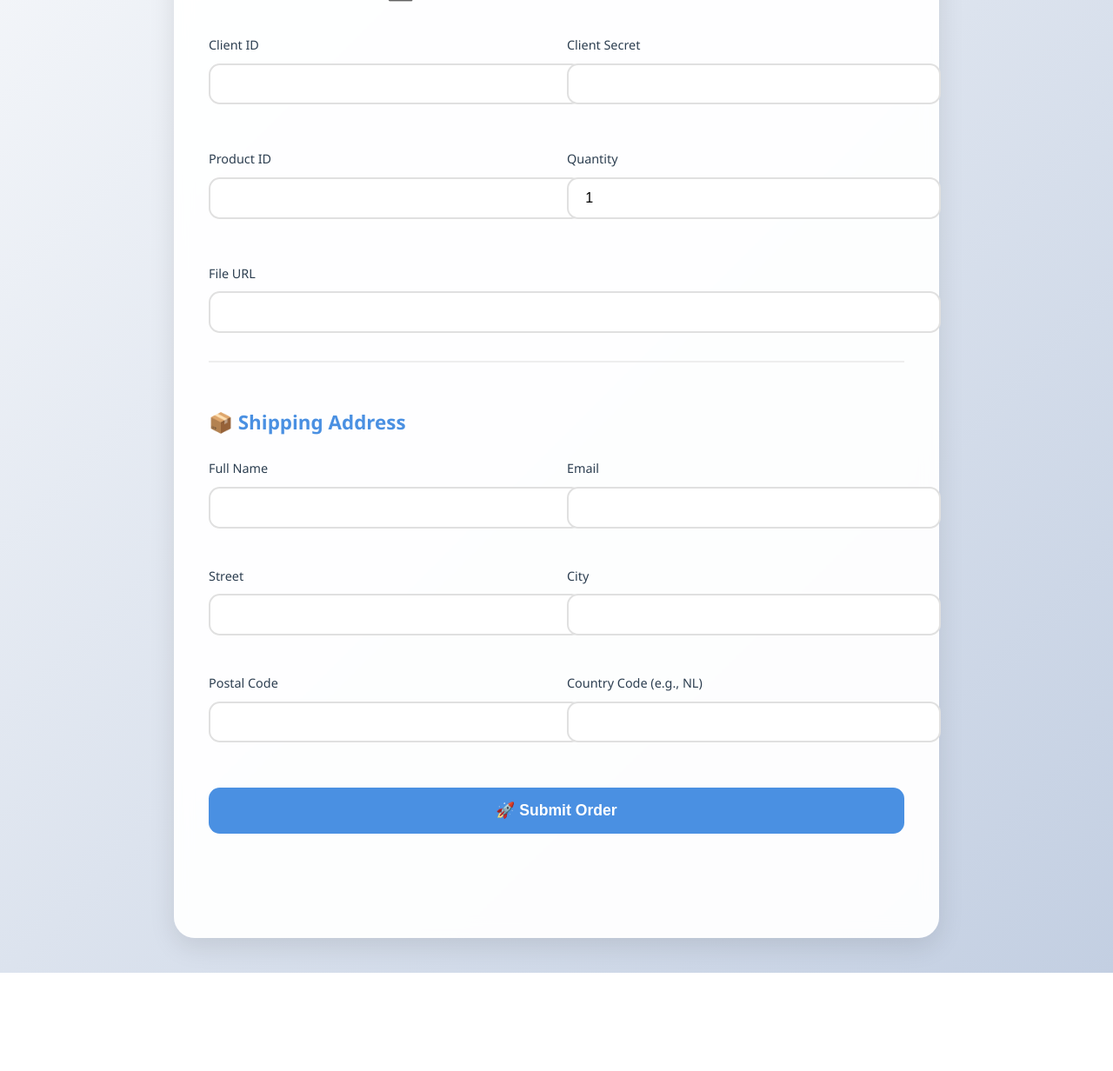
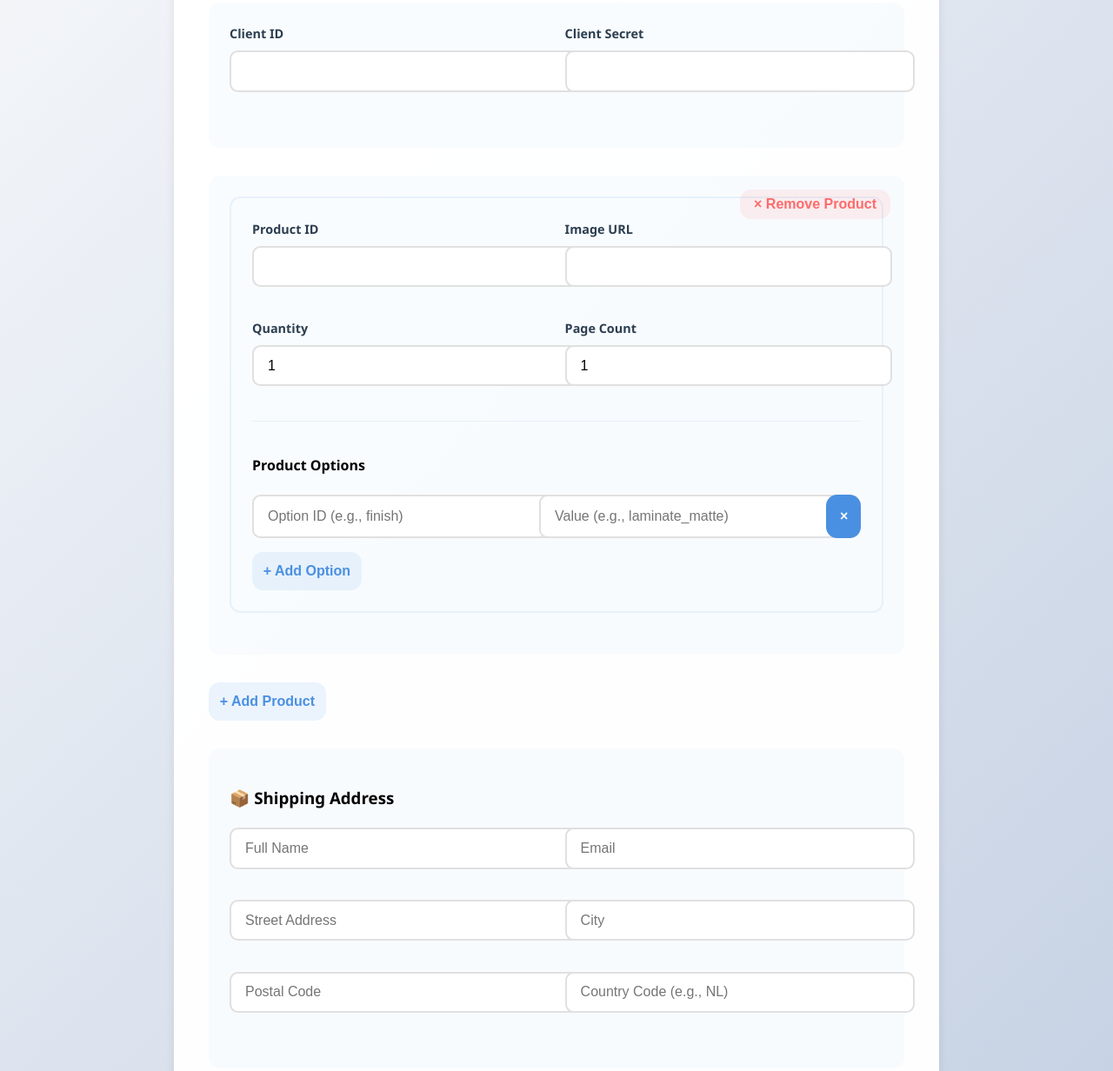
Before and after one commit to victorlaforga/wallstraight-api, a plain HTML site: page index.html in a window 1280 px wide. Shown: the part 152-1384 px from the top of the page at 87% size. Before the commit the page ends 1271 px from the top, so only its background shows below. Drawn offline with Linux system fonts and the light colour scheme.

Commit message:
Add files via upload

```diff
--- a/index.html
+++ b/index.html
@@ -3,7 +3,7 @@
 <head>
     <meta charset="UTF-8">
     <meta name="viewport" content="width=device-width, initial-scale=1.0">
-    <title>Print API Order Tool</title>
+    <title>Multi-Product Order Tool</title>
     <style>
         :root {
             --primary: #4A90E2;
@@ -11,6 +11,8 @@
             --error: #FF6B6B;
             --background: #F8F9FA;
             --text: #2C3E50;
+            --radius: 0.8rem;
+            --transition: all 0.2s ease;
         }
 
         body {
@@ -19,88 +21,105 @@
             background: linear-gradient(135deg, #f5f7fa 0%, #c3cfe2 100%);
             min-height: 100vh;
             padding: 2rem;
+            margin: 0;
         }
 
         .form-container {
-            background: rgba(255, 255, 255, 0.95);
+            background: rgba(255, 255, 255, 0.98);
             max-width: 800px;
             margin: 0 auto;
             padding: 2.5rem;
-            border-radius: 1.5rem;
-            box-shadow: 0 10px 30px rgba(0,0,0,0.1);
-            backdrop-filter: blur(10px);
+            border-radius: var(--radius);
+            box-shadow: 0 4px 12px rgba(0,0,0,0.08);
         }
 
         h1 {
             color: var(--primary);
             text-align: center;
+            margin: 0 0 2rem;
+            font-weight: 700;
+            font-size: 2rem;
+        }
+
+        .form-section {
             margin-bottom: 2rem;
-            font-weight: 600;
-            font-size: 2.2rem;
+            background: rgba(74, 144, 226, 0.03);
+            border-radius: var(--radius);
+            padding: 1.5rem;
+            position: relative;
+        }
+
+        .product-entry {
+            border: 2px solid rgba(74, 144, 226, 0.1);
+            border-radius: var(--radius);
+            padding: 1.5rem;
+            margin-bottom: 1.5rem;
         }
 
         .form-grid {
             display: grid;
-            grid-template-columns: repeat(2, 1fr);
-            gap: 1.5rem;
-            margin-bottom: 2rem;
+            grid-template-columns: repeat(auto-fit, minmax(250px, 1fr));
+            gap: 1.2rem;
+            margin-bottom: 1.5rem;
         }
 
         .form-group {
-            margin-bottom: 1.2rem;
+            margin-bottom: 1rem;
         }
 
         label {
             display: block;
-            margin-bottom: 0.6rem;
+            margin-bottom: 0.5rem;
             color: var(--text);
-            font-weight: 500;
+            font-weight: 600;
             font-size: 0.9rem;
         }
 
         input, select {
             width: 100%;
-            padding: 0.8rem 1.2rem;
+            padding: 0.8rem 1rem;
             border: 2px solid #e0e0e0;
-            border-radius: 0.8rem;
+            border-radius: calc(var(--radius) - 0.2rem);
             font-size: 1rem;
-            transition: all 0.3s ease;
+            transition: var(--transition);
             background: #fff;
         }
 
         input:focus, select:focus {
             border-color: var(--primary);
-            box-shadow: 0 0 0 3px rgba(74, 144, 226, 0.2);
+            box-shadow: 0 0 0 3px rgba(74, 144, 226, 0.15);
             outline: none;
         }
 
         button {
             background: var(--primary);
             color: white;
-            padding: 1rem 2rem;
+            padding: 1rem;
             border: none;
-            border-radius: 0.8rem;
+            border-radius: var(--radius);
             cursor: pointer;
-            font-size: 1.1rem;
+            font-size: 1rem;
             font-weight: 600;
-            width: 100%;
-            transition: transform 0.2s ease, box-shadow 0.2s ease;
+            transition: var(--transition);
+            display: flex;
+            align-items: center;
+            gap: 0.5rem;
         }
 
         button:hover {
-            transform: translateY(-2px);
-            box-shadow: 0 5px 15px rgba(74, 144, 226, 0.3);
+            transform: translateY(-1px);
+            box-shadow: 0 3px 8px rgba(74, 144, 226, 0.2);
         }
 
         #result {
             margin-top: 2rem;
             padding: 1.5rem;
-            border-radius: 0.8rem;
+            border-radius: var(--radius);
             font-family: monospace;
             white-space: pre-wrap;
             opacity: 0;
             transform: translateY(10px);
-            transition: all 0.3s ease;
+            transition: var(--transition);
         }
 
         #result.show {
@@ -109,34 +128,53 @@
         }
 
         .success {
-            background: rgba(80, 227, 194, 0.15);
+            background: rgba(80, 227, 194, 0.1);
             border: 2px solid var(--success);
             color: #1a7f6c;
         }
 
         .error {
-            background: rgba(255, 107, 107, 0.15);
+            background: rgba(255, 107, 107, 0.1);
             border: 2px solid var(--error);
             color: #cc0000;
         }
 
-        .address-section {
-            margin-top: 2rem;
-            padding-top: 2rem;
-            border-top: 2px solid #eee;
+        .option-row {
+            display: grid;
+            grid-template-columns: 1fr 1fr 40px;
+            gap: 1rem;
+            margin-bottom: 1rem;
         }
 
-        .address-section h2 {
+        .add-option {
+            background: rgba(74, 144, 226, 0.1);
             color: var(--primary);
-            margin-bottom: 1.5rem;
-            font-size: 1.4rem;
+            padding: 0.8rem;
+            margin-top: 1rem;
+        }
+
+        .remove-btn {
+            background: rgba(255, 107, 107, 0.1);
+            color: var(--error);
+            position: absolute;
+            top: 1rem;
+            right: 1rem;
+            padding: 0.5rem 1rem;
+        }
+
+        .product-options {
+            margin-top: 1rem;
+            padding-top: 1rem;
+            border-top: 1px solid rgba(74, 144, 226, 0.1);
         }
     </style>
 </head>
 <body>
     <div class="form-container">
-        <h1>🖨️ Print API Order Tool</h1>
+        <h1>🛍️ Multi-Product Order Tool</h1>
         <form id="orderForm">
+            <!-- API Credentials -->
+            <div class="form-section">
                 <div class="form-grid">
                     <div class="form-group">
                         <label for="clientId">Client ID</label>
@@ -147,49 +185,76 @@
                         <input type="password" id="clientSecret" required>
                     </div>
                 </div>
+            </div>
 
+            <!-- Products Container -->
+            <div class="form-section" id="productsContainer">
+                <!-- Product Template -->
+                <div class="product-entry">
+                    <button type="button" class="remove-btn" onclick="removeProduct(this)">× Remove Product</button>
                     <div class="form-grid">
                         <div class="form-group">
-                    <label for="productId">Product ID</label>
-                    <input type="text" id="productId" required>
+                            <label>Product ID</label>
+                            <input type="text" class="product-id" required>
                         </div>
                         <div class="form-group">
-                    <label for="quantity">Quantity</label>
-                    <input type="number" id="quantity" value="1" min="1" required>
+                            <label>Image URL</label>
+                            <input type="url" class="image-url"
+                                   pattern="https?://.+\.(pdf|png|jpg|jpeg)$"
+                                   title="Must be a valid PDF/PNG/JPEG URL" required>
+                        </div>
+                        <div class="form-group">
+                            <label>Quantity</label>
+                            <input type="number" class="quantity" value="1" min="1" required>
+                        </div>
+                        <div class="form-group">
+                            <label>Page Count</label>
+                            <input type="number" class="page-count" value="1" min="1" required>
                         </div>
                     </div>
 
-            <div class="form-group">
-                <label for="imageUrl">File URL</label>
-                <input type="url" id="imageUrl" required>
+                    <!-- Product Options -->
+                    <div class="product-options">
+                        <h4>Product Options</h4>
+                        <div class="options-container">
+                            <div class="option-row">
+                                <input type="text" placeholder="Option ID (e.g., finish)">
+                                <input type="text" placeholder="Value (e.g., laminate_matte)">
+                                <button type="button" class="remove-option" onclick="removeOption(this)">×</button>
+                            </div>
+                        </div>
+                        <button type="button" class="add-option" onclick="addOption(this)">+ Add Option</button>
+                    </div>
+                </div>
             </div>
 
-            <div class="address-section">
-                <h2>📦 Shipping Address</h2>
+            <!-- Add Product Button -->
+            <button type="button" class="add-option" onclick="addProduct()"
+                    style="margin-bottom: 2rem;">+ Add Product</button>
+
+            <!-- Shipping Address -->
+            <div class="form-section">
+                <h3>📦 Shipping Address</h3>
                 <div class="form-grid">
                     <div class="form-group">
-                        <label for="name">Full Name</label>
-                        <input type="text" id="name" required>
+                        <input type="text" id="name" placeholder="Full Name" required>
                     </div>
                     <div class="form-group">
-                        <label for="email">Email</label>
-                        <input type="email" id="email" required>
+                        <input type="email" id="email" placeholder="Email" required>
                     </div>
                     <div class="form-group">
-                        <label for="Line1">Street</label>
-                        <input type="text" id="Line1" required>
+                        <input type="text" id="Line1" placeholder="Street Address" required>
                     </div>
                     <div class="form-group">
-                        <label for="city">City</label>
-                        <input type="text" id="city" required>
+                        <input type="text" id="city" placeholder="City" required>
                     </div>
                     <div class="form-group">
-                        <label for="PostCode">Postal Code</label>
-                        <input type="text" id="PostCode" required>
+                        <input type="text" id="PostCode" placeholder="Postal Code" required>
                     </div>
                     <div class="form-group">
-                        <label for="country">Country Code (e.g., NL)</label>
-                        <input type="text" id="country" required maxlength="2">
+                        <input type="text" id="country" placeholder="Country Code (e.g., NL)"
+                               pattern="[A-Za-z]{2}"
+                               title="2-letter country code" required>
                     </div>
                 </div>
             </div>
@@ -201,6 +266,67 @@
     </div>
 
     <script>
+        // Product Management
+        function addProduct() {
+            const template = document.querySelector('.product-entry').cloneNode(true);
+            template.querySelectorAll('input').forEach(input => input.value = '');
+            template.querySelector('.quantity').value = 1;
+            template.querySelector('.page-count').value = 1;
+            template.querySelector('.options-container').innerHTML = `
+                <div class="option-row">
+                    <input type="text" placeholder="Option ID">
+                    <input type="text" placeholder="Value">
+                    <button type="button" class="remove-option" onclick="removeOption(this)">×</button>
+                </div>
+            `;
+            document.getElementById('productsContainer').appendChild(template);
+        }
+
+        function removeProduct(btn) {
+            if(document.querySelectorAll('.product-entry').length > 1) {
+                btn.closest('.product-entry').remove();
+            }
+        }
+
+        // Option Management
+        function addOption(btn) {
+            const container = btn.previousElementSibling;
+            const div = document.createElement('div');
+            div.className = 'option-row';
+            div.innerHTML = `
+                <input type="text" placeholder="Option ID">
+                <input type="text" placeholder="Value">
+                <button type="button" class="remove-option" onclick="removeOption(this)">×</button>
+            `;
+            container.appendChild(div);
+        }
+
+        function removeOption(btn) {
+            btn.closest('.option-row').remove();
+        }
+
+        // Data Collection
+        function collectProducts() {
+            return Array.from(document.querySelectorAll('.product-entry')).map(product => {
+                const options = Array.from(product.querySelectorAll('.option-row')).map(row => {
+                    const inputs = row.querySelectorAll('input');
+                    return {
+                        id: inputs[0].value.trim(),
+                        value: inputs[1].value.trim()
+                    };
+                }).filter(opt => opt.id && opt.value);
+
+                return {
+                    productId: product.querySelector('.product-id').value,
+                    quantity: parseInt(product.querySelector('.quantity').value),
+                    pageCount: parseInt(product.querySelector('.page-count').value),
+                    files: { content: product.querySelector('.image-url').value },
+                    options: options
+                };
+            });
+        }
+
+        // Form Submission
         document.getElementById('orderForm').addEventListener('submit', async (e) => {
             e.preventDefault();
             const resultDiv = document.getElementById('result');
@@ -208,12 +334,8 @@
             resultDiv.className = 'success show';
 
             try {
-                // Collect form data
                 const orderData = {
-                    items: [{
-                        productId: document.getElementById('productId').value,
-                        quantity: parseInt(document.getElementById('quantity').value)
-                    }],
+                    items: collectProducts(),
                     shipping: {
                         address: {
                             name: document.getElementById('name').value,
@@ -223,14 +345,11 @@
                             country: document.getElementById('country').value.toUpperCase(),
                             email: document.getElementById('email').value
                         }
-                    },
-                    files: {
-                        content: document.getElementById('imageUrl').value
                     }
                 };
 
-                // Get access token
-                const tokenResponse = await fetch('https://test.printapi.nl/v2/oauth', {
+                // Authentication
+                const tokenResponse = await fetch('https://api.printapi.nl/v2/oauth', {
                     method: 'POST',
                     headers: {'Content-Type': 'application/x-www-form-urlencoded'},
                     body: new URLSearchParams({
@@ -240,11 +359,11 @@
                     })
                 });
 
+                if (!tokenResponse.ok) throw new Error('Authentication failed');
                 const tokenData = await tokenResponse.json();
-                if (!tokenResponse.ok) throw new Error('Authentication failed');
 
-                // Submit order
-                const orderResponse = await fetch('https://test.printapi.nl/v2/orders', {
+                // Submit Order
+                const orderResponse = await fetch('https://api.printapi.nl/v2/oauth', {
                     method: 'POST',
                     headers: {
                         'Authorization': `Bearer ${tokenData.access_token}`,
@@ -256,14 +375,15 @@
                 const responseData = await orderResponse.json();
 
                 if (orderResponse.ok) {
-                    resultDiv.textContent = `✅ Order submitted successfully!\nOrder ID: ${responseData.id}`;
+                    resultDiv.textContent = `✅ Order submitted!\nOrder ID: ${responseData.id}`;
                     resultDiv.className = 'success show';
                 } else {
-                    resultDiv.textContent = '⚠️ Request received - check email for details';
-                    resultDiv.className = 'success show';
+                    const errors = responseData.fields?.map(f => `${f.key}: ${f.errors.join(', ')}`) || [responseData.message];
+                    resultDiv.textContent = `⚠️ Error:\n${errors.join('\n')}`;
+                    resultDiv.className = 'error show';
                 }
             } catch (error) {
-                resultDiv.textContent = '🔴 Network error - check connection';
+                resultDiv.textContent = `🔴 Error: ${error.message}`;
                 resultDiv.className = 'error show';
                 console.error('Error:', error);
             }
```
Lines whose indentation alone changed are shown as unchanged.
